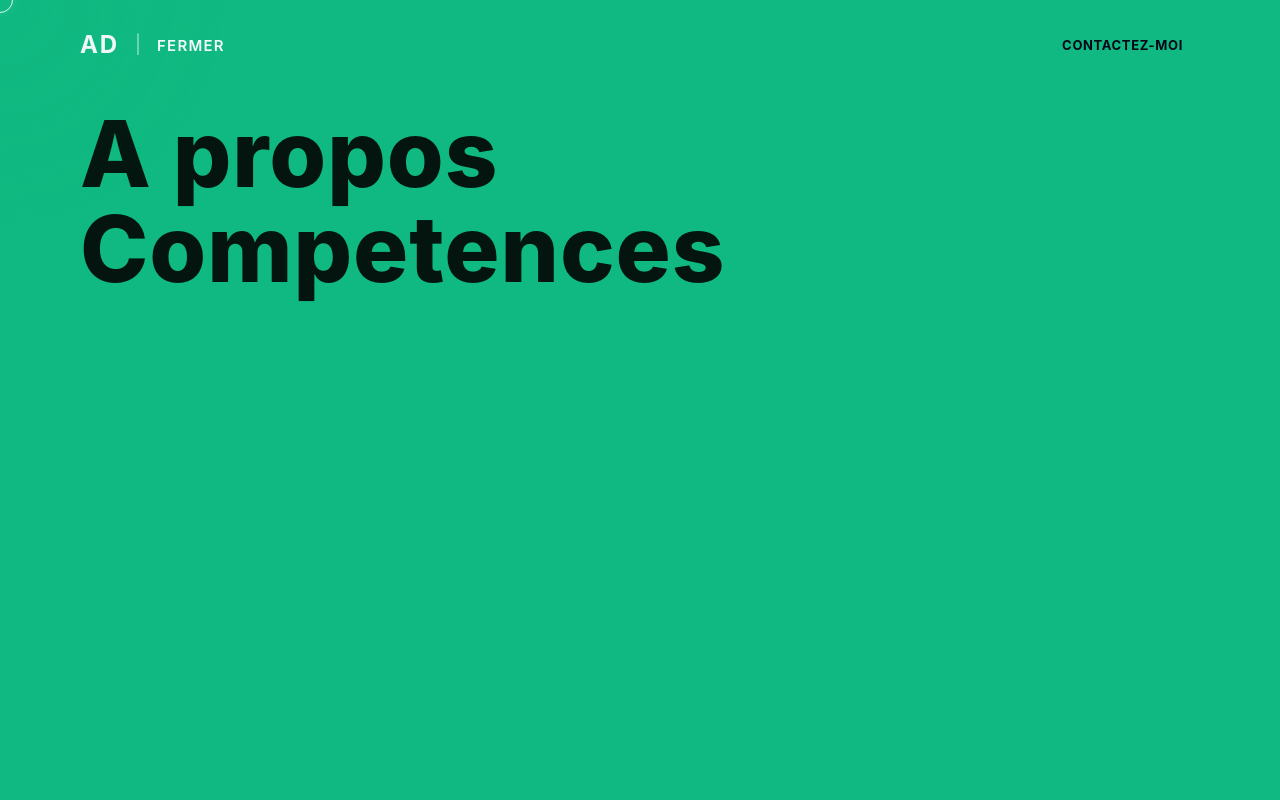
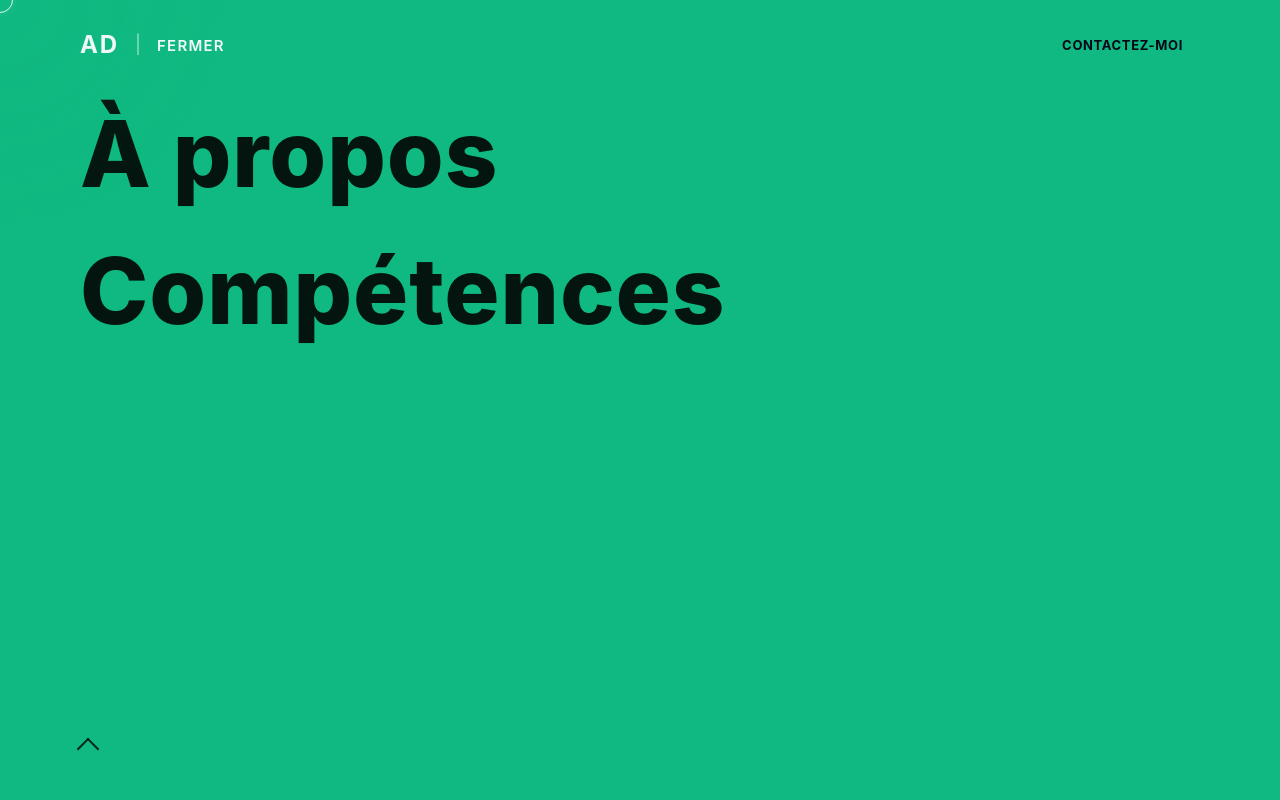
Before and after one commit to AnthonyDh10/Portfolio, a React app: page / in a window 1280 px wide. Both pictures are taken after a click on the button "MENU". Shown: the top 800 px of the page. Built offline with nearby package versions, Linux system fonts and the light colour scheme; the HTML template or start-up script is replaced by a standard one.

Commit message:
amélioration navbar

```diff
--- a/src/components/NavBar/NavBar.module.css
+++ b/src/components/NavBar/NavBar.module.css
@@ -100,13 +100,16 @@
   background: var(--primary);
   padding: 110px clamp(20px, 7vw, 80px) 40px;
   display: flex;
+  flex-direction: column;
+  justify-content: space-between;
   align-items: flex-start;
+  box-sizing: border-box;
 }
 
 .menuPanelInner {
   display: flex;
   flex-direction: column;
-  gap: 8px;
+  gap: 50px;
 }
 
 .menuLink {
@@ -123,6 +126,35 @@
 .menuLink:hover {
   color: rgba(4, 21, 15, 0.6);
   transform: translateX(6px);
+}
+
+.menuCloseArrow {
+  border: 0;
+  padding: 0;
+  background: transparent;
+  color: #04150f;
+  opacity: 0.9;
+  transition: opacity 0.2s ease, transform 0.2s ease;
+}
+
+.menuCloseArrow:hover {
+  opacity: 0.6;
+  transform: translateY(-2px);
+}
+
+.menuCloseArrow:focus-visible {
+  outline: 2px solid #04150f;
+  outline-offset: 6px;
+  border-radius: 6px;
+}
+
+.arrowIcon {
+  display: inline-block;
+  width: 14px;
+  height: 14px;
+  border-left: 2px solid currentColor;
+  border-top: 2px solid currentColor;
+  transform: rotate(45deg);
 }
 
 @media (max-width: 1024px) {
@@ -150,4 +182,9 @@
   .menuPanel {
     padding-top: 96px;
   }
+
+  .arrowIcon {
+    width: 12px;
+    height: 12px;
+  }
 }
--- a/src/components/NavBar/NavBar.tsx
+++ b/src/components/NavBar/NavBar.tsx
@@ -6,8 +6,8 @@ export function NavBar() {
   const [isMenuOpen, setIsMenuOpen] = useState(false);
 
   const links = [
-    { href: '#about', label: 'A propos' },
-    { href: '#skills', label: 'Competences' },
+    { href: '#about', label: 'À propos' },
+    { href: '#skills', label: 'Compétences' },
   ];
 
   useEffect(() => {
@@ -74,6 +74,15 @@ export function NavBar() {
                   </a>
                 ))}
               </div>
+
+              <button
+                type="button"
+                className={styles.menuCloseArrow}
+                aria-label="Refermer le menu"
+                onClick={() => setIsMenuOpen(false)}
+              >
+                <span className={styles.arrowIcon} aria-hidden="true" />
+              </button>
             </motion.div>
           ) : null}
         </AnimatePresence>
```
